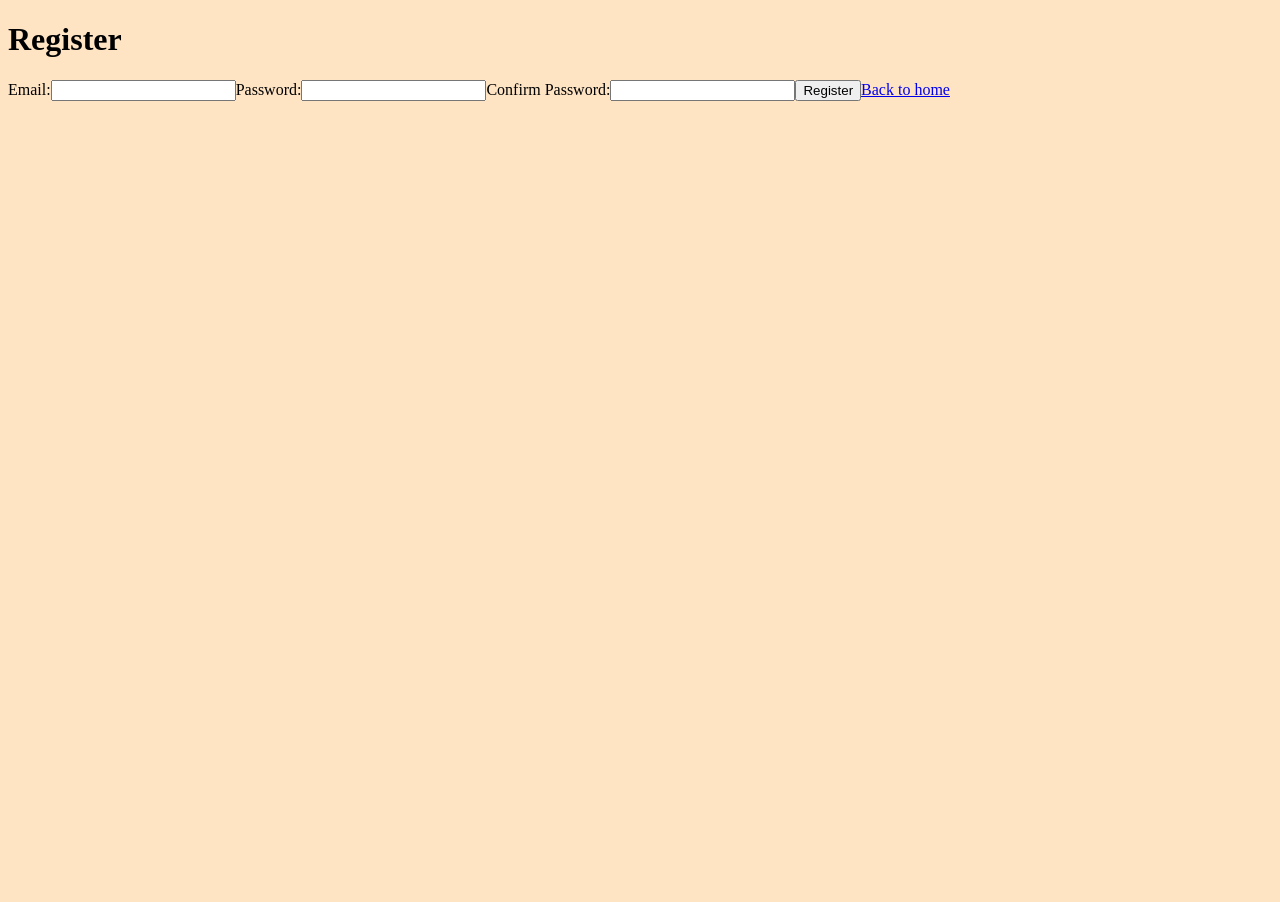
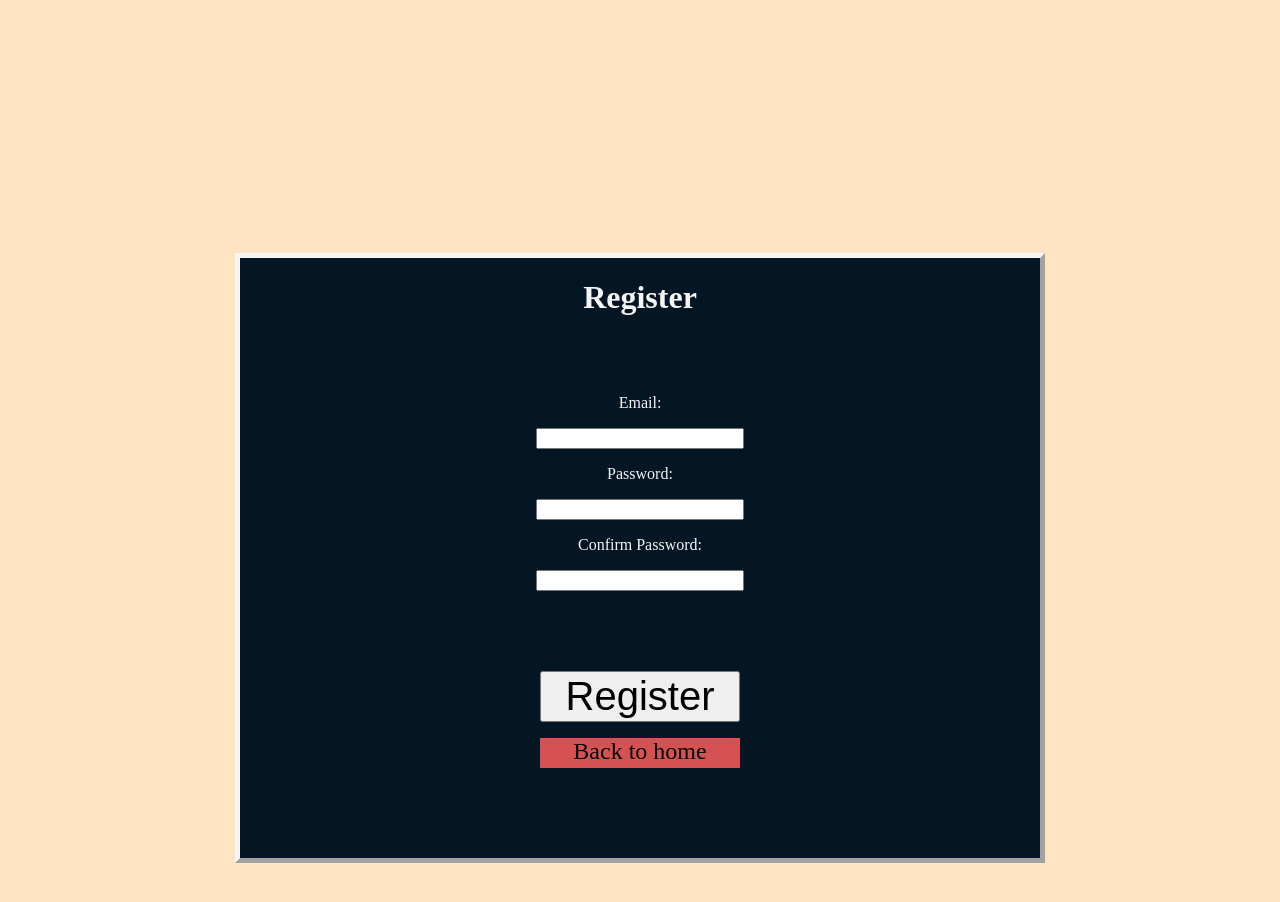
Before and after one commit to ScottM406/react-game, a React (Vite) app in the folder frontend/: page /register in a window 1280 px wide. Shown: the top 902 px of the page. Before the commit the page ends 800 px from the top, so only its background shows below. Built offline with nearby package versions, Linux system fonts and the light colour scheme.

Commit message:
style register page and added home elements.

```diff
--- a/frontend/src/index.scss
+++ b/frontend/src/index.scss
@@ -2,25 +2,36 @@ body {
   background-color: bisque;
 }
 
-#home-block {
+
+#register-form {
+  margin-top: 7%;
+  display: flex;
+  flex-direction: column;
+  * {
+    width: 25%;
+    align-self: center;
+  }
+  input {
+    margin: 2% auto;
+  }
+}
+
+.home-block {
   display: flex;
   flex-direction: column;
   margin: 20% auto;
   background-color: rgb(4, 21, 36);
-  width: 50%;
-  height: 50%;
+  width: 800px;
+  height: 600px;
   text-align: center;
   color: whitesmoke;
-  border: 4px whitesmoke outset;
-}
-
+  border: 5px whitesmoke outset;
   .home-link {
     font-size:  24px;
     text-decoration: none;
     color: inherit;
     margin: 3% auto;
   }
-
   .play-button {
     font-size: 40px;
     width: 25%;
@@ -29,3 +40,25 @@ body {
     margin-bottom: 10%;
     cursor: pointer;
   }
+  .register-login-button {
+    margin-top: 8%;
+    font-size: 40px;
+    width: 25%;
+  }
+  .home-block-back-link {
+    margin-top: 2%;
+    height: 30px;
+    text-decoration: none;
+    color: black;
+    font-size: 24px;;
+    background-color: rgb(214, 81, 81);
+  }
+  #registration-thank-you {
+    margin-top: 25%;
+    color: aquamarine
+  }
+  #logged-in-home-message {
+    margin: 7.75% auto;
+    color: aquamarine;
+  }
+}
```
Lines whose indentation alone changed are shown as unchanged.
